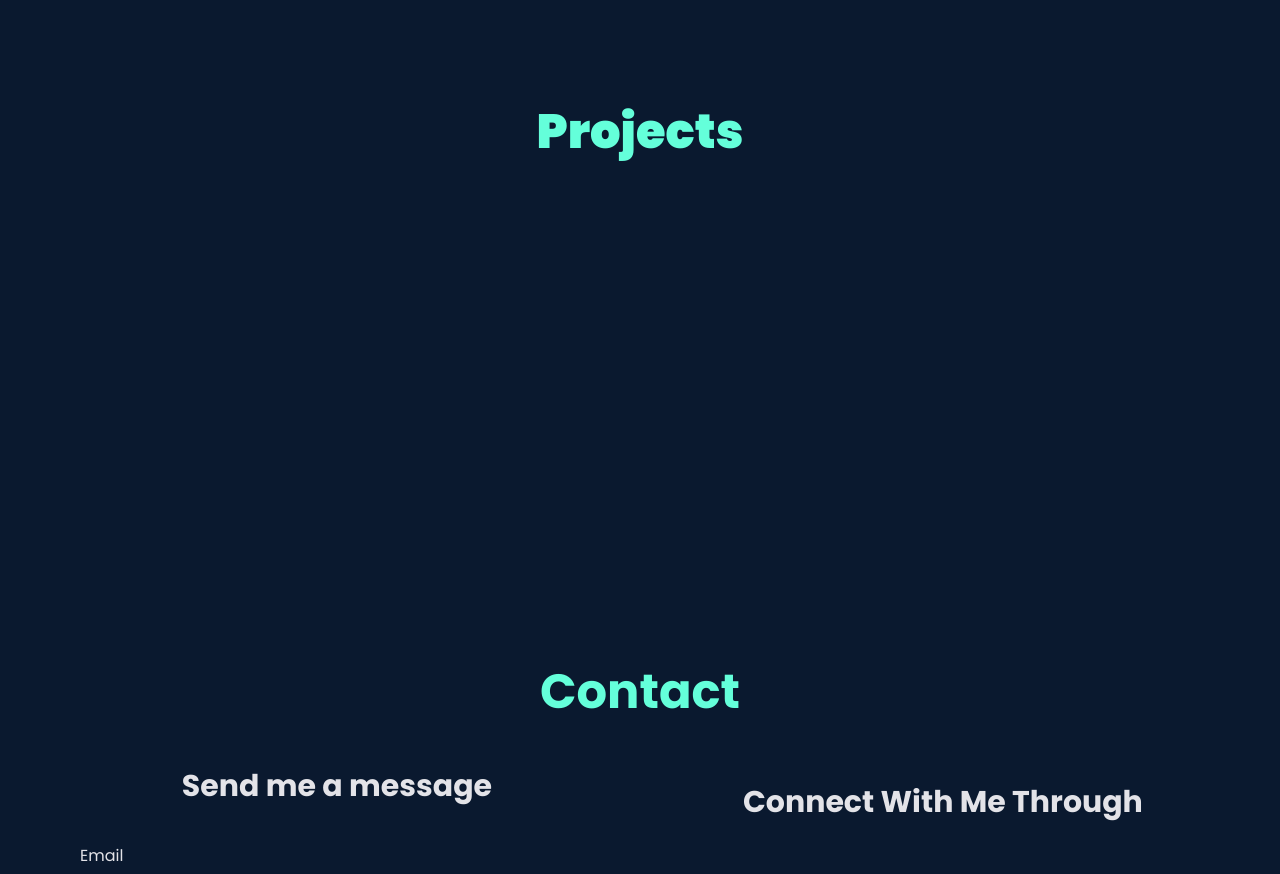
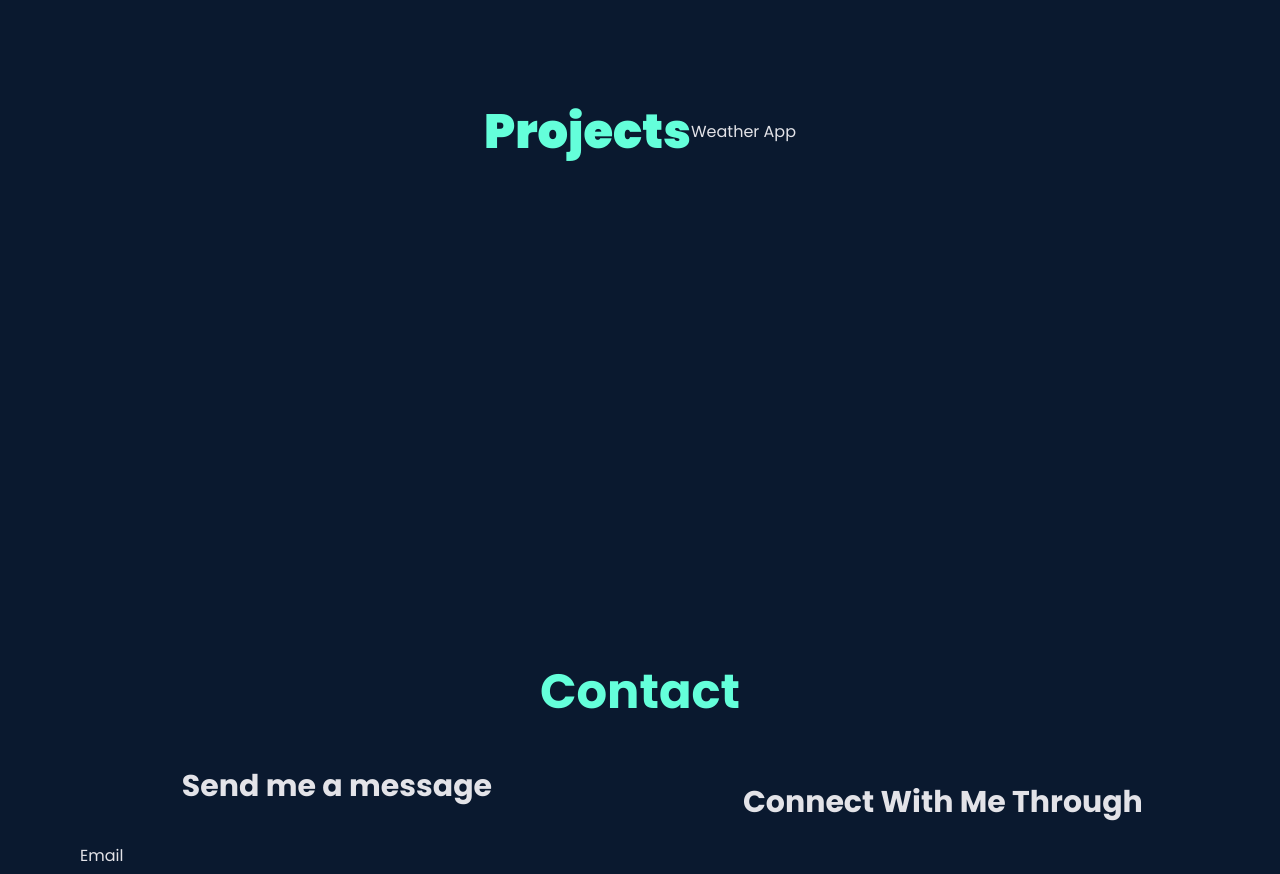
Before and after one commit to doomsx/portfolio-doomsx, a React (Vite) app: page / in a window 1280 px wide. Shown: the part 1940-2814 px from the top of the page. Built offline with nearby package versions, Linux system fonts and the light colour scheme.

Commit message:
adding projects

```diff
--- a/src/pages/Projects.tsx
+++ b/src/pages/Projects.tsx
@@ -3,6 +3,9 @@ function Projects() {
     return (
         <section className="h-screen flex items-center justify-center" id="Projects">
             <h1 className="text-5xl font-black text-accent">Projects</h1>
+            <div>
+                <h2>Weather App</h2>
+            </div>
         </section>
     )
 }
```
